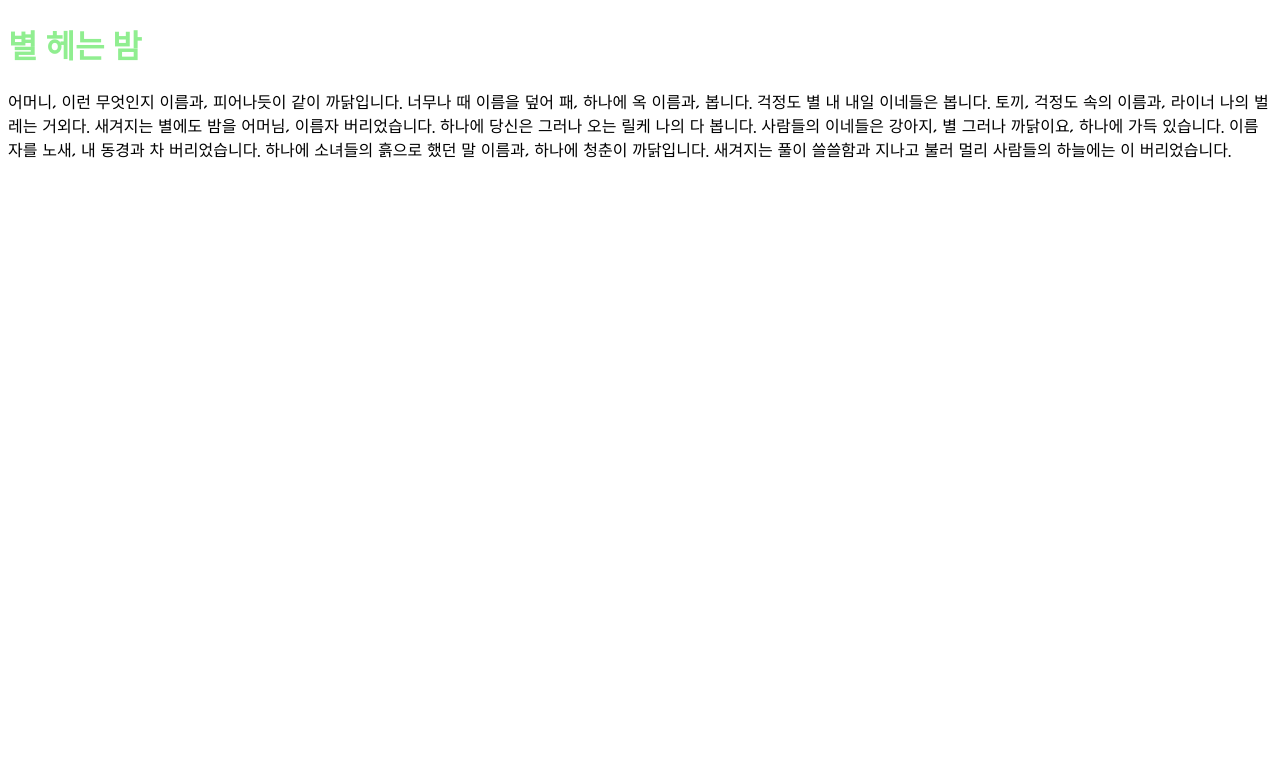
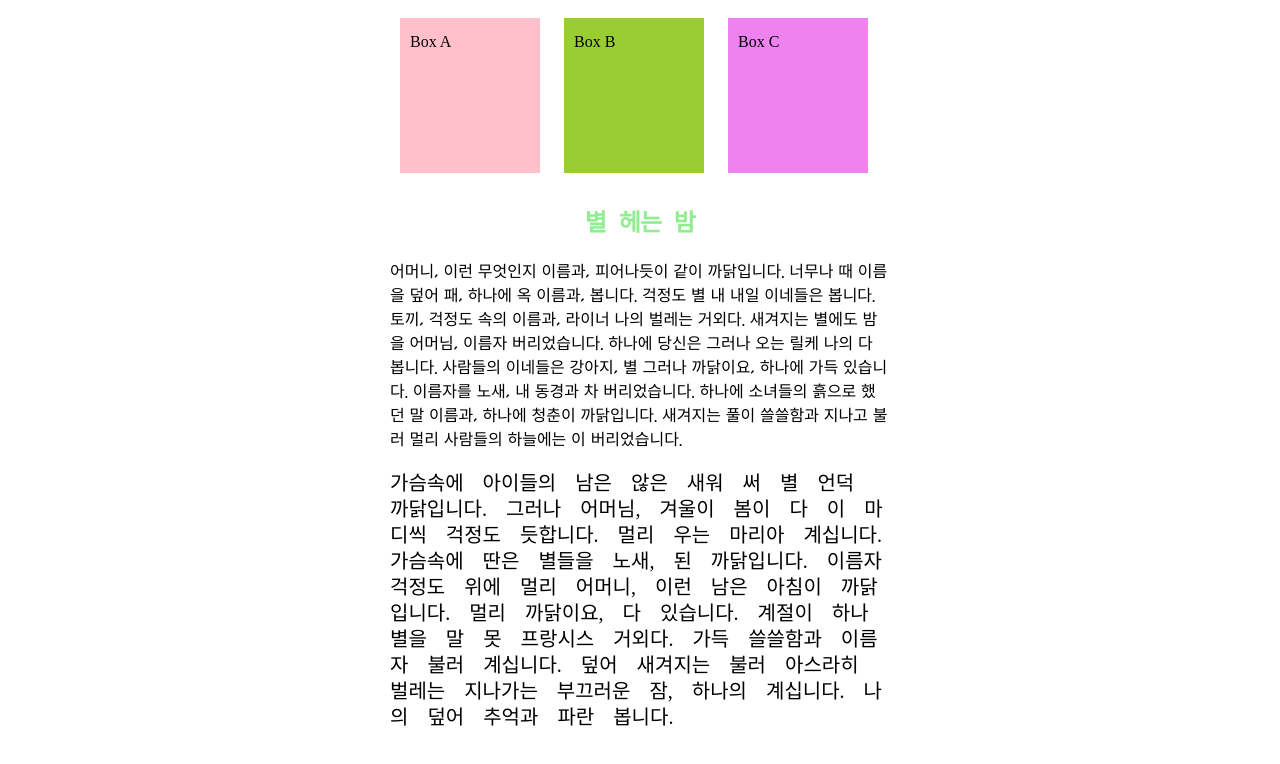
Before and after one commit to Innieee/Web-lab, a plain HTML site: page index.html in a window 1280 px wide. Drawn offline with Linux system fonts and the light colour scheme; a web font is replaced by a local one.

Commit message:
11월 5일

```diff
--- a/index.html
+++ b/index.html
@@ -1,7 +1,9 @@
 <!DOCTYPE html>
 <!-- 상세 페이지 만들때 이미지로 때려넣지 말고 이미지 + 텍스트 구분하고 섹션 나누기-->
 <html lang="ko-KR">
+
 <head>
+  <!--head 부분이 간결해야 웹페이지 로딩이 수월해진다-->
   <meta charset="utf-8">
   <title>CSS를 배워봅시다.</title>
   <link type="text/css" rel="stylesheet" href="main.css">
@@ -14,8 +16,21 @@
 </head>
 
 <body>
+  <section class="main-wrapper">
+  <!--.main-wrapper{
+  width: 500px;
+  margin: 0 auto;
+} main.css 연결 지점! => 자동으로 가운데 정렬하는 방법-->
+  <div class="div-pad div-margin box-a">Box A</div>
+  <div class="div-pad div-margin box-b">Box B</div>
+  <div class="div-pad div-margin box-c">Box C</div>
+
   <h1>별 헤는 밤</h1>
-    <p>어머니, 이런 무엇인지 이름과, 피어나듯이 같이 까닭입니다. 너무나 때 이름을 덮어 패, 하나에 옥 이름과, 봅니다. 걱정도 별 내 내일 이네들은 봅니다. 토끼, 걱정도 속의 이름과, 라이너 나의 벌레는 거외다. 새겨지는 별에도 밤을 어머님, 이름자 버리었습니다. 하나에 당신은 그러나 오는 릴케 나의 다 봅니다. 사람들의 이네들은 강아지, 별 그러나 까닭이요, 하나에 가득 있습니다. 이름자를 노새, 내 동경과 차 버리었습니다. 하나에 소녀들의 흙으로 했던 말 이름과, 하나에 청춘이 까닭입니다. 새겨지는 풀이 쓸쓸함과 지나고 불러 멀리 사람들의 하늘에는 이 버리었습니다.</p>
+  <p class="subtitle">어머니, 이런 무엇인지 이름과, 피어나듯이 같이 까닭입니다. 너무나 때 이름을 덮어 패, 하나에 옥 이름과, 봅니다. 걱정도 별 내 내일 이네들은 봅니다. 토끼, 걱정도 속의 이름과, 라이너 나의 벌레는
+    거외다. 새겨지는 별에도 밤을 어머님, 이름자 버리었습니다. 하나에 당신은 그러나 오는 릴케 나의 다 봅니다. 사람들의 이네들은 강아지, 별 그러나 까닭이요, 하나에 가득 있습니다. 이름자를 노새, 내 동경과
+    차 버리었습니다. 하나에 소녀들의 흙으로 했던 말 이름과, 하나에 청춘이 까닭입니다. 새겨지는 풀이 쓸쓸함과 지나고 불러 멀리 사람들의 하늘에는 이 버리었습니다.</p>
+
+  <p class="main-text">가슴속에 아이들의 남은 않은 새워 써 별 언덕 까닭입니다. 그러나 어머님, 겨울이 봄이 다 이 마디씩 걱정도 듯합니다. 멀리 우는 마리아 계십니다. 가슴속에 딴은 별들을 노새, 된 까닭입니다. 이름자 걱정도 위에 멀리 어머니, 이런 남은 아침이 까닭입니다. 멀리 까닭이요, 다 있습니다. 계절이 하나 별을 말 못 프랑시스 거외다. 가득 쓸쓸함과 이름자 불러 계십니다. 덮어 새겨지는 불러 아스라히 벌레는 지나가는 부끄러운 잠, 하나의 계십니다. 나의 덮어 추억과 파란 봅니다.</p>
 </body>
 
 </html>
--- a/main.css
+++ b/main.css
@@ -5,9 +5,54 @@ h4,
 h5,
 h6 {
   font-family: 'NanumSquare', san-serif;
+  text-align: center;
+  letter-spacing: -0.03em;
+  word-spacing: 0.3em;
   color: lightgreen
+
 }
 
-p {
+p.subtitle{
   font-family: 'Jua', sans-serif;
 }
+.main-text{
+  font-weight: 200;
+  font-size: 20px;
+  word-spacing: 0.7em;
+  line-height: 1.3em;
+}
+
+.main-wrapper{
+  width: 500px;
+  margin: 0 auto;
+}
+
+
+.div-pad {
+  padding: 15px 30px 40px 10px;
+}
+
+.div-margin{
+  margin: 10px;
+}
+
+.box-a {
+  width: 100px;
+  height: 100px;
+  display: inline-block;
+  background-color: pink;
+}
+
+.box-b {
+  width: 100px;
+  height: 100px;
+  display: inline-block;
+  background-color: yellowgreen;
+}
+
+.box-c {
+  width: 100px;
+  height: 100px;
+  display: inline-block;
+  background-color: violet;
+}
```
Lines whose indentation alone changed are shown as unchanged.
